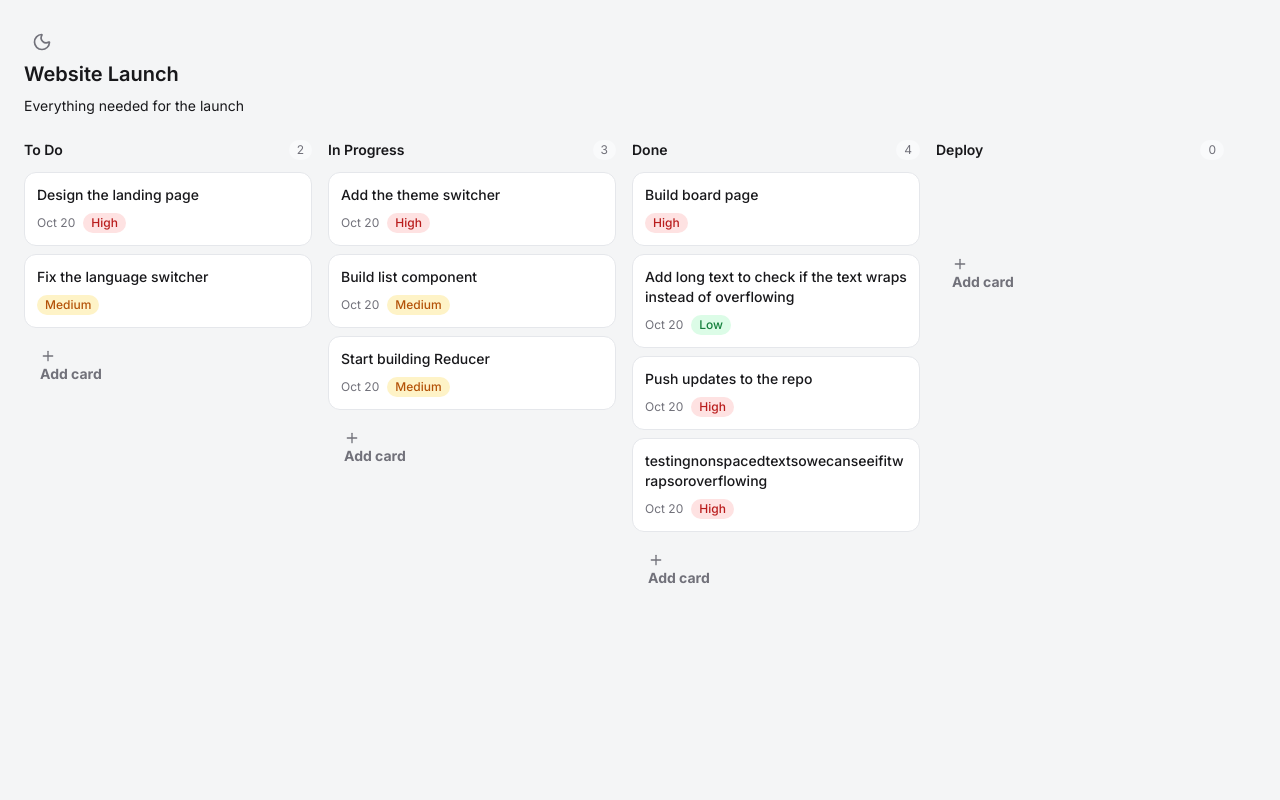
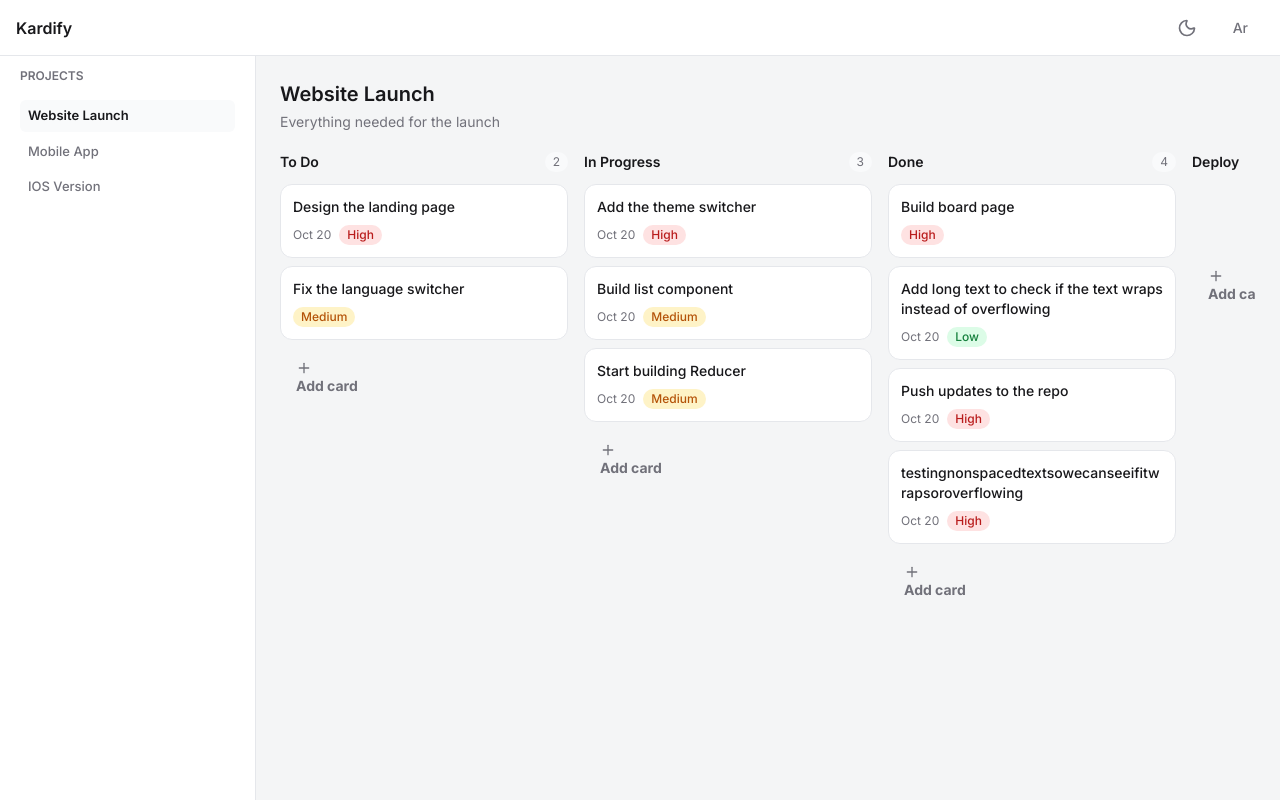
Before and after one commit to AhmedMagdy4325/Kanban-Project, a React (Vite) app: page /projects/p1 in a window 1280 px wide. Built offline with nearby package versions, Linux system fonts and the light colour scheme.

Commit message:
Created: Adding layout, sidebar and header

```diff
--- a/src/App.tsx
+++ b/src/App.tsx
@@ -4,15 +4,18 @@ import Board from "./pages/Board";
 import Home from "./pages/Home";
 import NotFound from "./pages/NotFound";
 import Projects from "./pages/Projects";
+import Layout from "./components/layout/Layout";
 
 function App() {
   return (
     <>
       <Routes>
-        <Route path="/" element={<Home />} />
-        <Route path="/projects" element={<Projects />} />
-        <Route path="/projects/:id" element={<Board />} />
-        <Route path="*" element={<NotFound />} />
+        <Route element={<Layout />}>
+          <Route path="/" element={<Home />} />
+          <Route path="/projects" element={<Projects />} />
+          <Route path="/projects/:id" element={<Board />} />
+          <Route path="*" element={<NotFound />} />
+        </Route>
       </Routes>
     </>
   );
--- a/src/components/LngToggle.tsx
+++ b/src/components/LngToggle.tsx
@@ -1,4 +1,5 @@
 import { useTranslation } from "react-i18next";
+import Button from "./ui/Button";
 
 export default function LngToggle() {
   const { i18n } = useTranslation();
@@ -9,9 +10,9 @@ export default function LngToggle() {
 
   return (
     <>
-      <button onClick={toggleLanguage} aria-label="">
+      <Button variant="ghost" onClick={toggleLanguage} aria-label="">
         {isEnglish ? "Ar" : "En"}
-      </button>
+      </Button>
     </>
   );
 }
--- a/src/components/ThemeToggle.tsx
+++ b/src/components/ThemeToggle.tsx
@@ -1,18 +1,19 @@
 import { Moon, Sun } from "lucide-react";
 import { useTranslation } from "react-i18next";
 import { useTheme } from "../hooks/useTheme";
-
+import Button from "./ui/Button";
 export default function ThemeToggle() {
   const { theme, toggleTheme } = useTheme();
   const { t } = useTranslation();
 
   return (
-    <button
+    <Button
       onClick={toggleTheme}
       aria-label={t("toggleTheme")}
       className="rounded-lg p-2 text-foreground-muted hover:bg-surface-hover"
+      variant="ghost"
     >
       {theme === "dark" ? <Sun size={20} /> : <Moon size={20} />}
-    </button>
+    </Button>
   );
 }
--- a/src/components/board/CardItem.tsx
+++ b/src/components/board/CardItem.tsx
@@ -13,7 +13,9 @@ export default function CardItem({ card }: CardItemProps) {
 
   return (
     <div className="bg-surface border border-border rounded-xl p-3 flex flex-col gap-2">
-      <h3 className="text-sm font-medium break-words">{card.title}</h3>
+      <h3 className="text-sm font-medium break-words" dir="auto">
+        {card.title}
+      </h3>
 
       <div className="flex items-center gap-2">
         {card.dueDate && (
--- /dev/null
+++ b/src/components/layout/Header.tsx
@@ -0,0 +1,38 @@
+import { Menu } from "lucide-react";
+import Button from "../ui/Button";
+import ThemeToggle from "../ThemeToggle";
+import LngToggle from "../LngToggle";
+import { Link } from "react-router-dom";
+import { useTranslation } from "react-i18next";
+
+type HeaderProps = { onMenuClick: () => void };
+
+export default function Header({ onMenuClick }: HeaderProps) {
+  const { t } = useTranslation();
+  return (
+    <header
+      className="flex items-center justify-between border-b border-border bg-surface px-4 py-2 sticky top-0 z-50 h-14"
+      dir="auto"
+    >
+      <div className="flex items-center gap-2">
+        <Link to="/" className="font-semibold">
+          Kardify
+        </Link>
+      </div>
+
+      <div className="flex items-center gap-1">
+        <ThemeToggle />
+        <LngToggle />
+        <Button
+          variant="ghost"
+          size="icon"
+          className="md:hidden"
+          onClick={onMenuClick}
+          aria-label={t("openMenu")}
+        >
+          <Menu size={20} />
+        </Button>
+      </div>
+    </header>
+  );
+}
--- /dev/null
+++ b/src/components/layout/Layout.tsx
@@ -0,0 +1,19 @@
+import { useState } from "react";
+import { Outlet } from "react-router-dom";
+import Sidebar from "./Sidebar";
+import Header from "./Header";
+
+export default function Layout() {
+  const [sidebarOpen, setSidebarOpen] = useState(false);
+  return (
+    <div className="min-h-screen flex flex-col">
+      <Header onMenuClick={() => setSidebarOpen((o) => !o)} />
+      <div className="flex flex-1">
+        <Sidebar open={sidebarOpen} onClose={() => setSidebarOpen(false)} />
+        <main className="flex-1 min-w-0">
+          <Outlet />
+        </main>
+      </div>
+    </div>
+  );
+}
--- /dev/null
+++ b/src/components/layout/Sidebar.tsx
@@ -0,0 +1,57 @@
+import { useTranslation } from "react-i18next";
+import { projects } from "../../data/dummy";
+import { NavLink } from "react-router-dom";
+
+type SidebarProps = {
+  open: boolean;
+  onClose: () => void;
+};
+
+export default function Sidebar({ open, onClose }: SidebarProps) {
+  const { t } = useTranslation();
+  return (
+    <>
+      {open && (
+        <div
+          className="fixed inset-x-0 top-14 bottom-0 z-30 bg-overlay md:hidden"
+          onClick={onClose}
+        />
+      )}
+      <aside
+        className={[
+          "fixed top-14 bottom-0 start-0 z-40 w-64 flex flex-col gap-2 border-e border-border bg-surface p-3 transition-transform md:static md:translate-x-0 ",
+          open
+            ? "translate-x-0"
+            : "max-md:-translate-x-full max-md:rtl:translate-x-full",
+        ].join(" ")}
+        dir="auto"
+      >
+        <h2 className="px-2 text-xs font-semibold uppercase text-foreground-muted">
+          {t("projects")}
+        </h2>
+
+        <ul className=" flex flex-col gap-1 p-2">
+          {projects.map((p) => (
+            <li key={p.id}>
+              <NavLink
+                to={`/projects/${p.id}`}
+                onClick={onClose}
+                className={({ isActive }) =>
+                  [
+                    "block rounded-md px-2 py-1.5 text-[13px] font-medium transition-colors ",
+                    isActive
+                      ? "bg-surface-hover text-foreground font-semibold"
+                      : "text-foreground-muted hover:bg-surface-hover hover:text-foreground",
+                  ].join(" ")
+                }
+                dir="auto"
+              >
+                {p.name}
+              </NavLink>
+            </li>
+          ))}
+        </ul>
+      </aside>
+    </>
+  );
+}
--- a/src/data/dummy.ts
+++ b/src/data/dummy.ts
@@ -14,7 +14,7 @@ export const projects: Project[] = [
     createdAt: "2026-10-01",
   },
   {
-    id: "p1",
+    id: "p3",
     name: "IOS Version",
     description: "Everything needed for the launch",
     createdAt: "2026-10-01",
--- a/src/index.css
+++ b/src/index.css
@@ -1,4 +1,4 @@
-@import url("https://fonts.googleapis.com/css2?family=IBM+Plex+Sans+Arabic:wght@400;500;600;700&family=Inter:wght@400;500;600;700&display=swap");
+@import url("https://fonts.googleapis.com/css2?family=Inter:wght@400;500;600;700&family=IBM+Plex+Sans+Arabic:wght@400;500;600;700&display=swap");
 @import "tailwindcss";
 
 /* Makes the dark: variant follow a .dark class on <html> */
--- a/src/locales/ar/common.json
+++ b/src/locales/ar/common.json
@@ -1,5 +1,7 @@
 {
   "toggleTheme": "تغيير السمة",
   "switchLanguage": "تغيير اللغة",
-  "priority": { "low": "منخفضة", "medium": "متوسطة", "high": "عالية" }
+  "priority": { "low": "منخفضة", "medium": "متوسطة", "high": "عالية" },
+  "openMenu": "فتح القائمة",
+  "projects": "المشاريع"
 }
--- a/src/locales/en/common.json
+++ b/src/locales/en/common.json
@@ -1,5 +1,7 @@
 {
   "toggleTheme": "Change the theme",
   "switchLanguage": "Change language",
-  "priority": { "low": "Low", "medium": "Medium", "high": "High" }
+  "priority": { "low": "Low", "medium": "Medium", "high": "High" },
+  "openMenu": "Menu",
+  "projects": "Projects"
 }
--- a/src/pages/Board.tsx
+++ b/src/pages/Board.tsx
@@ -2,7 +2,6 @@ import { useParams } from "react-router-dom";
 import { cards, lists, projects } from "../data/dummy";
 import { useTranslation } from "react-i18next";
 import ListColumn from "../components/board/ListColumn";
-import ThemeToggle from "../components/ThemeToggle";
 
 export default function Board() {
   const { id } = useParams();
@@ -16,14 +15,15 @@ export default function Board() {
     .sort((a, b) => a.order - b.order);
 
   return (
-    <div className="p-6">
-      <ThemeToggle />
-      <h1 className="text-xl font-semibold mb-2" dir="auto">
-        {project.name}
-      </h1>
-      <p className="text-sm mb-6" dir="auto">
-        {project.description}
-      </p>
+    <div className="flex flex-col gap-5 p-6">
+      <div>
+        <h1 className="text-xl font-semibold" dir="auto">
+          {project.name}
+        </h1>
+        <p className="mt-1 text-sm text-foreground-muted" dir="auto">
+          {project.description}
+        </p>
+      </div>
       <div className="flex gap-4 overflow-x-auto items-start">
         {projectLists.map((list) => {
           const listCards = cards
```
